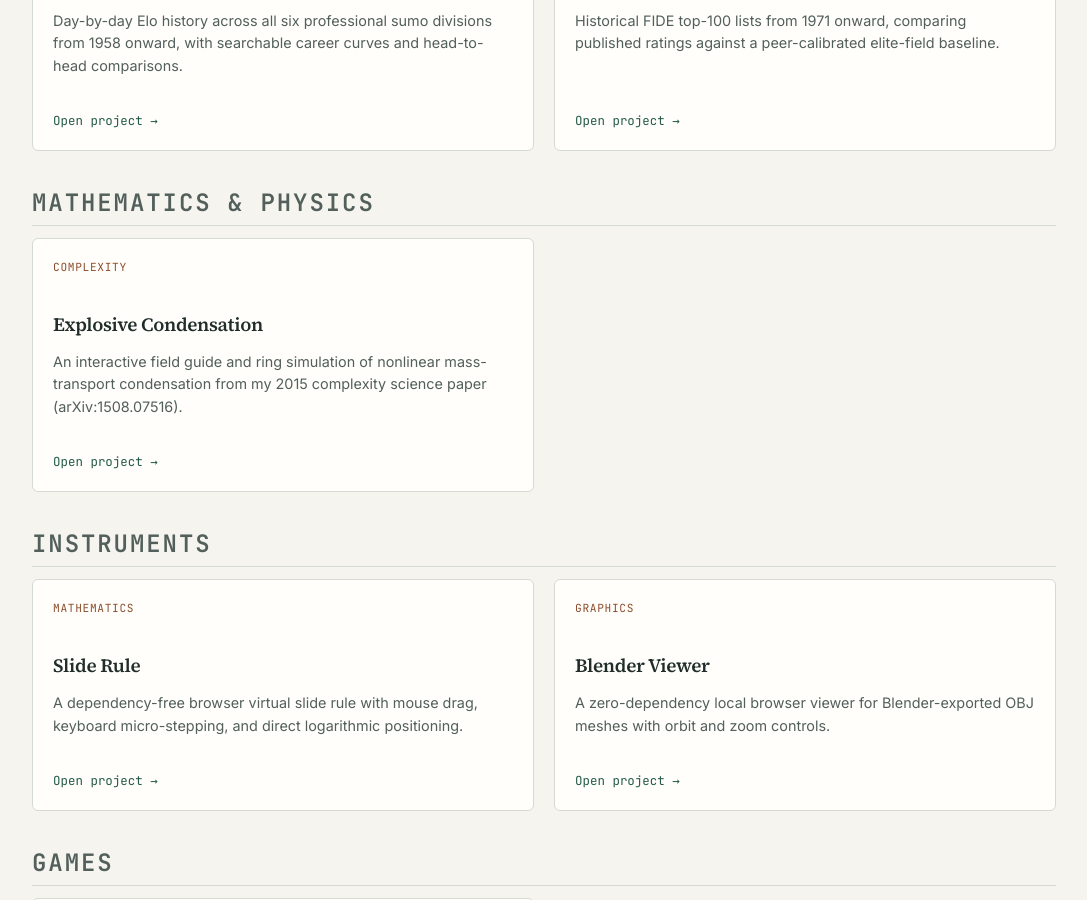
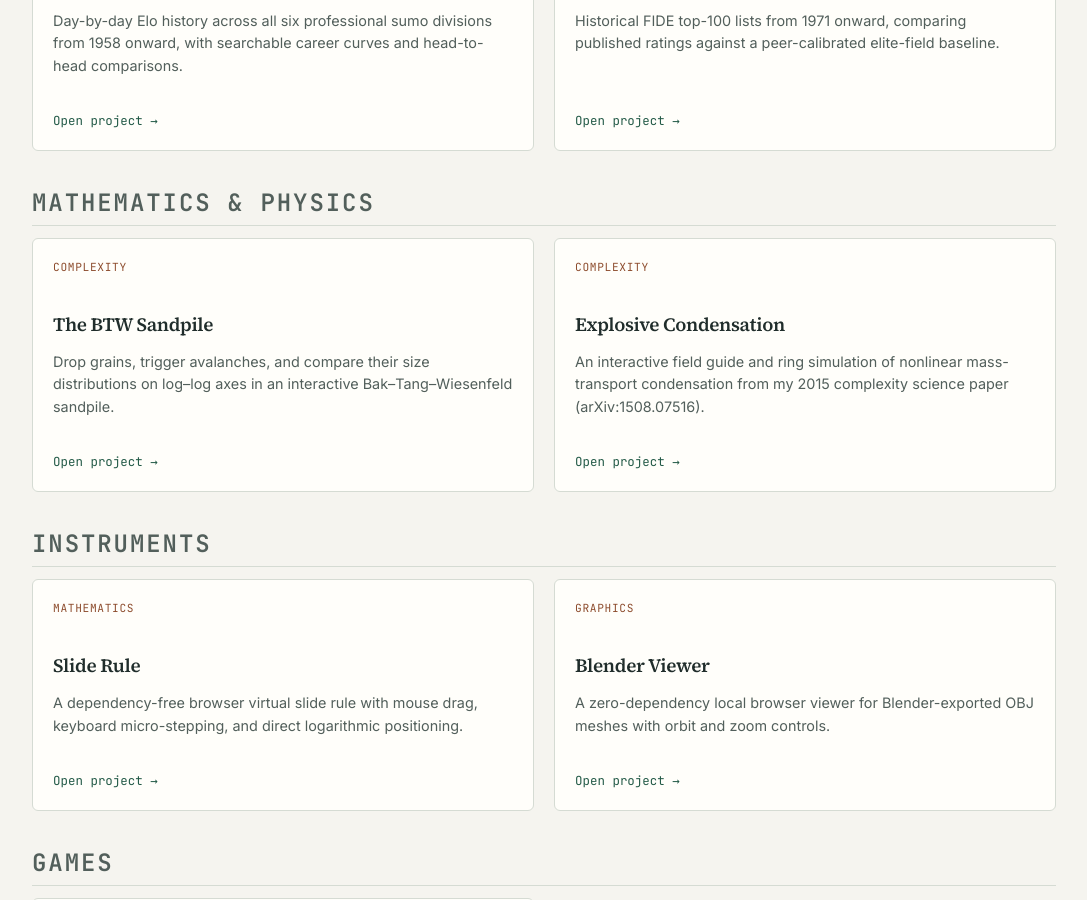
Before and after one commit to yuxichau/yuxichau, a Jekyll site: the page built from _pages/projects.md, in a window 1280 px wide and 900 px high, scrolled down 1405 px. Shown: the whole window, without its empty margins (96-1183 px from the left). Built offline with Jekyll 4.4.1, drawn with Linux system fonts in a browser that asks for light colours.

Commit message:
Publish interactive BTW sandpile lab

```diff
--- a/_data/projects.yml
+++ b/_data/projects.yml
@@ -43,6 +43,13 @@
   image: /assets/images/projects/hk-rent-index.png
   summary: "Hong Kong's private domestic rental index from 1979 onward by flat class, with rebased window comparisons."
 
+- title: "The BTW Sandpile"
+  url: /projects/btw-sandpile/
+  category: "Mathematics & Physics"
+  tag: "Complexity"
+  featured: false
+  summary: "Drop grains, trigger avalanches, and compare their size distributions on log–log axes in an interactive Bak–Tang–Wiesenfeld sandpile."
+
 - title: "Explosive Condensation"
   url: /projects/explosive-condensation/
   category: "Mathematics & Physics"
--- /dev/null
+++ b/_pages/btw-sandpile.html
@@ -0,0 +1,243 @@
+---
+layout: null
+permalink: /projects/btw-sandpile/
+description: "An interactive Bak–Tang–Wiesenfeld sandpile lab."
+---
+<!doctype html>
+<html lang="en" dir="ltr">
+<head>
+<meta charset="utf-8">
+<meta name="viewport" content="width=device-width, initial-scale=1">
+<meta name="color-scheme" content="light dark">
+<meta name="description" content="An interactive Bak–Tang–Wiesenfeld sandpile lab. Trigger avalanches and compare their size distributions on log–log axes.">
+<link rel="icon" type="image/svg+xml" href="{{ '/assets/images/favicon.svg' | relative_url }}">
+<link rel="canonical" href="{{ page.url | absolute_url }}">
+<title>The BTW sandpile | Systems Journal</title>
+<style>
+  :root{color-scheme:light dark;--bg:#f5f4ef;--paper:#fffefa;--ink:#202d2b;--muted:#525f5b;--green:#235a47;--accent:#8d4c2d;--line:#d5dbd3;--wash:#e7eee5;--button:#235a47;--on-button:#fffefa;--h0:#e7e8dc;--h1:#c5d6c6;--h2:#81aa92;--h3:#356752;--board:#f8f6ee;--flash:#dd9956;--serif:Georgia,serif;--sans:system-ui,sans-serif;--mono:ui-monospace,Menlo,monospace}
+  @media(prefers-color-scheme:dark){:root{--bg:#1a2320;--paper:#212d28;--ink:#eef2eb;--muted:#b9c5bd;--green:#a9d9bf;--accent:#edb795;--line:#43554b;--wash:#2a3a32;--button:#a9d9bf;--on-button:#14251d;--h0:#23332d;--h1:#355447;--h2:#568571;--h3:#93bda4;--board:#161f1c;--flash:#e7ad71}}
+  *,*::after,*::before{box-sizing:border-box} body{margin:0;background:var(--bg);color:var(--ink);font:1rem/1.6 var(--sans)}
+  a{color:var(--green);text-underline-offset:.22em} a:hover{text-decoration-thickness:2px} :focus-visible{outline:2px solid var(--green);outline-offset:3px}
+  h1,h2,h3{font-family:var(--serif);font-weight:600;line-height:1.13;margin:0;letter-spacing:-.035em} h2{font-size:clamp(1.6rem,3vw,2.2rem)} h3{font-size:1.25rem} p{margin:0} p+p{margin-block-start:.75rem}
+  .wrap{inline-size:min(100% - 3rem,70rem);margin-inline:auto}.site{border-block-end:1px solid var(--line)}.site .wrap{display:flex;justify-content:space-between;align-items:center;gap:.55rem 1rem;flex-wrap:wrap;padding-block:.85rem}.brand{font:600 1.22rem var(--serif);color:var(--ink);text-decoration:none}.site nav{display:flex;gap:1rem;font-size:.8rem}
+  .skip:not(:focus),.sr-only{position:absolute;inline-size:1px;block-size:1px;overflow:hidden;clip-path:inset(50%)} .skip:focus{display:inline-block;margin:.65rem}
+  .hero{padding-block:clamp(2rem,5vw,4.1rem) 1.6rem;display:grid;grid-template-columns:minmax(0,1fr) minmax(0,17rem);align-items:end;gap:1rem 2rem}.eyebrow,.label{font:600 .73rem/1.4 var(--mono);letter-spacing:.085em;text-transform:uppercase;color:var(--accent)}
+  h1{font-size:clamp(2.5rem,7vw,5rem);letter-spacing:-.058em;margin-block:.45rem .65rem}.lede{font:clamp(1.05rem,2.45vw,1.37rem)/1.45 var(--serif);max-inline-size:39rem;text-wrap:pretty}.hero aside{border-inline-start:1px solid var(--line);padding-inline-start:1rem;color:var(--muted);font-size:.86rem}.hero aside p+p{margin-block-start:.38rem}
+  .lab{display:grid;grid-template-columns:minmax(0,1fr) minmax(0,1fr);gap:1rem;align-items:start}.panel{background:var(--paper);border:1px solid var(--line);border-radius:8px;padding:clamp(.85rem,2.35vw,1.35rem);min-inline-size:0}.panel h2{margin-block:.2rem .25rem}.muted{color:var(--muted);font-size:.88rem}.panel-head{margin-block-end:.75rem}
+  .controls{display:flex;flex-wrap:wrap;gap:.43rem;align-items:center;margin-block:.7rem}.controls label{font-size:.84rem;color:var(--muted)}button,select{font:inherit;font-size:.82rem;min-block-size:2.5rem;border:1px solid var(--line);border-radius:5px;background:var(--paper);color:var(--ink);padding:.4rem .65rem}button{cursor:pointer}button:hover:not(:disabled){border-color:var(--green)}button:disabled{opacity:.55;cursor:not-allowed}.primary{color:var(--on-button);background:var(--button);border-color:var(--button)}
+  canvas{inline-size:100%;aspect-ratio:1;display:block;border:1px solid var(--line);border-radius:7px;background:var(--board);cursor:crosshair;margin-block:.65rem;touch-action:manipulation}canvas:focus-visible{outline-offset:4px}.legend,.metrics{display:flex;flex-wrap:wrap;gap:.32rem .8rem;color:var(--muted);font:.72rem/1.5 var(--mono)}.legend span{display:inline-flex;align-items:center;gap:.3rem}.swatch{inline-size:.66rem;block-size:.66rem;border-radius:2px;border:1px solid var(--line);display:inline-block;background:var(--swatch)}.metrics{border-block-start:1px solid var(--line);margin-block-start:.75rem;padding-block-start:.6rem}.metrics strong{color:var(--ink)}.last{margin-block-start:.55rem;min-block-size:2.8em}.hint{margin-block-start:.65rem}
+  .chart{inline-size:100%;block-size:auto;display:block;overflow:visible;margin-block:.35rem .2rem}.chart text{fill:var(--muted);font:13px var(--mono)}.chart .axis{stroke:var(--muted);stroke-width:1}.chart .grid{stroke:var(--line);stroke-width:1}.chart .curve{fill:none;stroke-width:2.2;vector-effect:non-scaling-stroke}.chart .current{stroke:var(--green)}.chart .pinned{stroke:var(--accent);stroke-dasharray:5 4}.chart .dot{fill:var(--green)}.chart .pinned-dot{fill:var(--accent)}.keys{display:flex;flex-wrap:wrap;gap:.25rem 1rem;font:.73rem/1.5 var(--mono);color:var(--muted)}.keys span::before{content:"";display:inline-block;vertical-align:middle;inline-size:1rem;border-block-start:2px solid var(--green);margin-inline-end:.35rem}.keys #pinned-key::before{border-block-start:2px dashed var(--accent)}.keys [hidden]{display:none}
+  .try{margin-block-start:1rem;padding:.75rem .85rem;background:var(--wash);border-radius:5px;font-size:.85rem}.try strong{color:var(--green)}
+  .notes{margin-block:2rem;display:grid;grid-template-columns:minmax(0,1fr) minmax(0,1fr);gap:1.35rem 2rem;border-block-start:1px solid var(--line);padding-block-start:1.5rem}.notes article{min-inline-size:0}.notes h3{margin-block:.3rem .55rem}.notes p{max-inline-size:62ch;font-size:.94rem}.equation{font:1.07rem/1.65 var(--serif);padding:.55rem .75rem;margin-block:.7rem;background:var(--wash);border-radius:4px;overflow-wrap:anywhere}.sources{padding-block:1.15rem 2rem;border-block-start:1px solid var(--line)}.sources ul{padding-inline-start:1.1rem;margin-block:.55rem 0;font-size:.86rem}.sources li+li{margin-block-start:.3rem}
+  @media(max-width:52rem){.hero{grid-template-columns:1fr}.hero aside{max-inline-size:36rem}.lab,.notes{grid-template-columns:1fr}.panel{inline-size:100%}canvas{max-inline-size:34rem;margin-inline:auto}}@media(max-width:31rem){.wrap{inline-size:calc(100% - 1.5rem)}.panel{padding:.75rem}.controls button,.controls select{min-block-size:2.75rem}}
+</style>
+</head>
+<body>
+<a class="skip" href="#main">Skip to the experiment</a>
+<header class="site"><div class="wrap"><a class="brand" href="{{ '/' | relative_url }}">Yu Xi Chau</a><nav aria-label="Main"><a href="{{ '/projects/' | relative_url }}">Projects</a><a href="{{ '/about/' | relative_url }}">About</a></nav></div></header>
+<main id="main" class="wrap" tabindex="-1">
+  <div class="hero">
+    <div><p class="eyebrow">Field notes / Complexity science</p><h1>The BTW sandpile</h1><p class="lede">One grain can do nothing at all, or set off an avalanche across the grid. What changes if the rule is always the same?</p></div>
+    <aside><p class="label">Bak · Tang · Wiesenfeld</p><p>A small model of <strong>self-organised criticality</strong>: how a system can develop cascades at many scales without tuning an external parameter to a threshold.</p></aside>
+  </div>
+  <div class="lab">
+    <section class="panel" aria-labelledby="play">
+      <div class="panel-head"><p class="label">01 / Play</p><h2 id="play">Drop a grain</h2><p id="board-help" class="muted">Click or tap a cell. With the board focused, use the arrow keys to move and Enter to drop.</p></div>
+      <div class="controls"><button class="primary" id="random" type="button">Random drop</button><button id="auto" type="button">Start auto-drop</button></div>
+      <canvas id="board" width="640" height="640" tabindex="0" aria-label="Interactive sandpile board" aria-describedby="board-help">Use Random drop to run the model without the board.</canvas>
+      <div class="legend" aria-label="Grains per cell"><span><i class="swatch" style="--swatch:var(--h0)"></i>0</span><span><i class="swatch" style="--swatch:var(--h1)"></i>1</span><span><i class="swatch" style="--swatch:var(--h2)"></i>2</span><span><i class="swatch" style="--swatch:var(--h3)"></i>3 grains</span><span><i class="swatch" style="--swatch:var(--flash)"></i>toppled last drop</span></div>
+      <p id="last" class="muted last"></p>
+      <div class="controls"><label for="size">Grid</label><select id="size"><option value="16">16 × 16</option><option value="32" selected>32 × 32</option><option value="48">48 × 48</option></select><button id="warm" type="button">Reset warmed</button><button id="empty" type="button">Start empty</button></div>
+      <p class="muted hint">The warmed pile has already received many random drops. Start empty to see cascades emerge as the grid fills.</p>
+    </section>
+    <section class="panel" aria-labelledby="measure">
+      <div class="panel-head"><p class="label">02 / Measure</p><h2 id="measure">How big are the avalanches?</h2><p class="muted">For each size <em>s</em>, the curve shows the fraction of nonzero avalanches with at least <em>s</em> topplings.</p></div>
+      <div class="controls"><button class="primary" id="collect" type="button">Collect 1,000 drops</button><button id="pin" type="button">Pin curve</button><button id="clear" type="button">Clear data</button></div>
+      <div class="controls"><label for="scale">Chart axes</label><select id="scale"><option value="log" selected>Log–log</option><option value="linear">Linear</option></select></div>
+      <svg id="chart" class="chart" viewBox="0 0 460 270" role="img" aria-labelledby="plot-title plot-desc"><title id="plot-title">Log–log plot of avalanche sizes</title><desc id="plot-desc">Waiting for random drops.</desc><g id="plot"></g></svg>
+      <div class="keys"><span id="current-key">Current grid</span><span id="pinned-key" hidden></span></div>
+      <div class="metrics" id="stats"></div>
+      <p class="muted hint">Only uniform random drops enter the chart. Drops with no topplings are counted below the plot but excluded from the curve.</p>
+      <div class="try"><strong>Try this:</strong> collect a curve on 16 × 16 and pin it. Switch to 48 × 48 and collect again. Do larger grids let avalanches reach bigger sizes?</div>
+    </section>
+  </div>
+  <div class="notes">
+    <article><p class="label">03 / Local rules</p><h3>Four grains and an open edge</h3><p>Each site holds an integer height <em>h</em>. Add one grain, then wait until the grid is stable before adding another. When <em>h</em> reaches 4, the site topples: it loses four grains and sends one in each cardinal direction.</p><div class="equation"><i>h</i><sub>site</sub> → <i>h</i><sub>site</sub> − 4; &nbsp; <i>h</i><sub>neighbour</sub> → <i>h</i><sub>neighbour</sub> + 1</div><p>Grains sent off-grid are lost. Away from the edge, toppling conserves grains. The order of legal topplings changes neither the final heights nor the total number of topplings. That’s the model’s <em>Abelian</em> property.</p></article>
+    <article><p class="label">04 / Reading the chart</p><h3>What a power law would look like</h3><p>If positive avalanche sizes obeyed a power law, their probability mass would fall as <i>s</i><sup>−τ</sup>. For τ &gt; 1, the large-<i>s</i> tail would then scale as:</p><div class="equation"><i>P</i>(<i>S</i> ≥ <i>s</i> | <i>S</i> &gt; 0) ∝ <i>s</i><sup>1−τ</sup></div><p>That would look straight over the scaling range on log–log axes. A short straight stretch isn’t proof. Finite grids limit the tail, and the two-dimensional BTW model has more complicated scaling than one universal fitted line would suggest.</p></article>
+    <article><p class="label">05 / Why it matters</p><h3>Simple rules, no typical cascade size</h3><p>Slow input builds up the pile; local topplings spread activity; the edges let grains escape. After a long run, the grid can produce cascades over many scales even though every input is the same size. Broad scaling here means no single typical scale <em>within the scaling range</em>, not that a finite board can produce arbitrarily large events.</p></article>
+    <article><p class="label">06 / Beyond the grid</p><h3>A possibility proof, not a diagnosis</h3><p>Think of a fault that accumulates stress slowly and releases it in slips of very different sizes. The sandpile shows how local thresholds and redistribution <em>can</em> generate that kind of broad spread. It doesn’t establish the mechanism behind real earthquakes. Different processes can give similar-looking plots, so field data and independent evidence still matter.</p></article>
+  </div>
+  <footer class="sources"><h3>Further reading</h3><ul><li><a href="https://doi.org/10.1103/PhysRevLett.59.381">Bak, Tang &amp; Wiesenfeld (1987): Self-organized criticality</a></li><li><a href="https://doi.org/10.1103/PhysRevLett.83.3952">Tebaldi, De Menech &amp; Stella (1999): Multifractal scaling and edge events</a></li></ul></footer>
+</main>
+<p id="announcement" class="sr-only" role="status"></p>
+<noscript><p class="wrap">Enable JavaScript to run the experiment. The explanation and sources are available above.</p></noscript>
+<script>
+'use strict';
+function makePile(n, seed) {
+  const cells = n*n, heights = new Uint16Array(cells), touched = new Uint8Array(cells);
+  const active = new Uint8Array(cells), queue = new Int32Array(cells), neighbours = new Int32Array(cells*4);
+  let rng = seed >>> 0, mass = 0;
+  for (let i=0;i<cells;i++) {
+    const x=i%n, y=Math.floor(i/n), j=i*4;
+    neighbours[j]=x>0?i-1:-1; neighbours[j+1]=x<n-1?i+1:-1;
+    neighbours[j+2]=y>0?i-n:-1; neighbours[j+3]=y<n-1?i+n:-1;
+  }
+  function randomSite() {
+    rng=(Math.imul(1664525,rng)+1013904223)>>>0;
+    return Math.floor(rng/4294967296*cells);
+  }
+  function drop(site, mark=true) {
+    let size=0, area=0, lost=0, count=0;
+    if(mark) touched.fill(0);
+    mass++;
+    if(++heights[site]>=4) { active[site]=1; queue[count++]=site; }
+    while(count) {
+      const i=queue[--count]; active[i]=0;
+      const times=heights[i]>>2;
+      heights[i]-=times*4; size+=times;
+      if(mark&&!touched[i]) { touched[i]=1; area++; }
+      for(let k=i*4;k<i*4+4;k++) {
+        const j=neighbours[k];
+        if(j<0) { lost+=times; continue; }
+        heights[j]+=times;
+        if(heights[j]>=4&&!active[j]) { active[j]=1; queue[count++]=j; }
+      }
+    }
+    mass-=lost;
+    return {site,size,area,lost};
+  }
+  return {n,cells,heights,touched,drop,randomSite,get mass(){return mass;}};
+}
+
+const $ = id => document.getElementById(id), canvas=$('board'), ctx=canvas.getContext('2d');
+const theme=matchMedia('(prefers-color-scheme: dark)'), fmt=new Intl.NumberFormat('en');
+const percentFmt=new Intl.NumberFormat('en',{style:'percent',maximumSignificantDigits:3});
+let pile, hist, total, positive, maximum, pinned=null, latest=null, cursor=0, autoTimer=0, pending=0, left=0;
+const announce = text => { $('announcement').textContent=text; };
+function randomDrop(mark=true) {
+  const result=pile.drop(pile.randomSite(),mark);
+  total++;
+  if(result.size) { positive++; maximum=Math.max(maximum,result.size); hist.set(result.size,(hist.get(result.size)||0)+1); }
+  if(mark) latest=result;
+}
+function rebuild(warmed,initial=false) {
+  stop();
+  const n=Number($('size').value);
+  pile=makePile(n,1987+n); cursor=Math.floor(n/2)*n+Math.floor(n/2);
+  hist=new Map(); total=positive=maximum=0; latest=null;
+  if(warmed) for(let i=0;i<8*pile.cells;i++) pile.drop(pile.randomSite(),false);
+  if(initial) for(let i=0;i<500;i++) randomDrop(i===499);
+  refresh();
+  if(!initial) announce(`${n} by ${n} grid, ${warmed?'warmed':'empty'}. Current samples cleared.`);
+}
+function drawBoard() {
+  const css=getComputedStyle(document.documentElement), color=v=>css.getPropertyValue(v).trim();
+  const colors=['--h0','--h1','--h2','--h3'].map(color);
+  const w=canvas.width, d=w/pile.n, gap=Math.max(1,d*.065);
+  ctx.fillStyle=color('--board'); ctx.fillRect(0,0,w,w);
+  for(let i=0;i<pile.cells;i++) {
+    const x=(i%pile.n)*d, y=Math.floor(i/pile.n)*d;
+    ctx.fillStyle=colors[pile.heights[i]]; ctx.fillRect(x+gap,y+gap,d-2*gap,d-2*gap);
+    if(pile.touched[i]) { ctx.fillStyle=color('--flash'); ctx.globalAlpha=.7; ctx.fillRect(x+gap,y+gap,d-2*gap,d-2*gap); ctx.globalAlpha=1; }
+  }
+  if(latest) {
+    ctx.fillStyle=color('--ink'); ctx.beginPath();
+    ctx.arc((latest.site%pile.n+.5)*d,(Math.floor(latest.site/pile.n)+.5)*d,Math.max(2,d*.16),0,2*Math.PI); ctx.fill();
+  }
+  if(document.activeElement===canvas) {
+    const x=(cursor%pile.n)*d, y=Math.floor(cursor/pile.n)*d;
+    ctx.strokeStyle=color('--paper'); ctx.lineWidth=4; ctx.strokeRect(x+2,y+2,d-4,d-4);
+    ctx.strokeStyle=color('--ink'); ctx.lineWidth=2; ctx.strokeRect(x+2,y+2,d-4,d-4);
+  }
+}
+function distribution() {
+  let tail=0;
+  const points=[...hist].sort((a,b)=>b[0]-a[0]).map(([size,count])=>[size,(tail+=count)/positive]).reverse();
+  return {n:pile.n, points, total, positive, maximum};
+}
+function drawChart() {
+  const current=distribution(), sets=[pinned,current].filter(s=>s&&s.positive);
+  const log=$('scale').value==='log', largest=Math.max(1,...sets.map(s=>s.maximum));
+  const xMax=Math.max(2,Math.ceil(Math.log10(largest)));
+  const yMax=Math.max(1,...sets.map(s=>Math.ceil(-Math.log10(s.points.at(-1)[1]))));
+  const unit=10**Math.floor(Math.log10(Math.max(1,largest/4)));
+  const step=[1,2,5,10].map(k=>k*unit).find(k=>k>=largest/4);
+  const nTicks=Math.ceil(largest/step);
+  const x=s=>68+(log?Math.log10(s)/xMax:s/(nTicks*step))*373;
+  const y=p=>20+(log?-Math.log10(p)/yMax:1-p)*196;
+  const xTicks=log?Array.from({length:xMax+1},(_,i)=>10**i):Array.from({length:nTicks+1},(_,i)=>i*step);
+  const yTicks=log?Array.from({length:yMax+1},(_,i)=>10**-i):[1,.75,.5,.25,0];
+  let html='';
+  for(const s of xTicks) {const xx=x(s);html+=`<line class="grid" x1="${xx}" x2="${xx}" y1="20" y2="216"/><text x="${xx}" y="237" text-anchor="middle">${fmt.format(s)}</text>`;}
+  for(const p of yTicks) {const yy=y(p);html+=`<line class="grid" x1="68" x2="441" y1="${yy}" y2="${yy}"/><text x="60" y="${yy+4}" text-anchor="end">${percentFmt.format(p)}</text>`;}
+  html+='<path class="axis" d="M68 20V216H441" fill="none"/><text x="255" y="262" text-anchor="middle">Topplings s · '+(log?'log–log axes':'linear axes')+'</text>';
+  for(const s of sets) {
+    const isPin=s===pinned, coords=s.points.map(([a,b])=>[x(a),y(b)]);
+    const path=coords.map(([a,b],i)=>i===0?`M${a},${b}`:`H${coords[i-1][0]}V${b}H${a}`).join('');
+    html+=`<path class="curve ${isPin?'pinned':'current'}" d="${path}"/><circle class="${isPin?'pinned-dot':'dot'}" cx="${coords.at(-1)[0]}" cy="${coords.at(-1)[1]}" r="3"/>`;
+  }
+  if(!sets.length) html+='<text x="254" y="116" text-anchor="middle">No avalanches sampled yet</text>';
+  $('plot').innerHTML=html;
+  $('plot-title').textContent=`${log?'Log–log':'Linear'} plot of avalanche sizes`;
+  $('plot-desc').textContent=`Current ${pile.n} by ${pile.n} grid: ${positive} positive avalanches, largest ${maximum} topplings.`+(pinned?` Pinned ${pinned.n} by ${pinned.n}: ${pinned.positive} positive avalanches, largest ${pinned.maximum}.`:'');
+  $('current-key').textContent=`Current · ${pile.n} × ${pile.n}`;
+  $('pinned-key').hidden=!pinned;
+  if(pinned) $('pinned-key').textContent=`Pinned · ${pinned.n} × ${pinned.n} · ${fmt.format(pinned.total)} drops`;
+  $('stats').innerHTML=`<span><strong>${fmt.format(total)}</strong> random ${total===1?'drop':'drops'}</span><span><strong>${fmt.format(total-positive)}</strong> without toppling</span><span><strong>${fmt.format(maximum)}</strong> largest size</span>`;
+  $('pin').disabled=!pinned&&!positive; $('pin').textContent=pinned?'Unpin curve':'Pin curve';
+}
+function lastText() {
+  if(!latest) return 'Ready. Add a grain to see which cells topple.';
+  const {size,area,lost}=latest;
+  return `Last drop: ${fmt.format(size)} ${size===1?'toppling':'topplings'} across ${fmt.format(area)} ${area===1?'cell':'cells'}; ${fmt.format(lost)} ${lost===1?'grain':'grains'} lost at the edge.`;
+}
+function refresh() {drawBoard(); drawChart(); $('last').textContent=lastText();}
+function stop() {
+  clearInterval(autoTimer); autoTimer=0;
+  clearTimeout(pending); pending=0; left=0;
+  $('auto').textContent='Start auto-drop'; $('collect').textContent='Collect 1,000 drops';
+}
+function manual(site) { stop(); cursor=site; latest=pile.drop(site); refresh(); announce(lastText()); }
+canvas.addEventListener('click',e=>{
+  const r=canvas.getBoundingClientRect(), n=pile.n;
+  const x=Math.min(n-1,Math.max(0,Math.floor((e.clientX-r.left)/r.width*n)));
+  const y=Math.min(n-1,Math.max(0,Math.floor((e.clientY-r.top)/r.height*n)));
+  manual(y*n+x);
+});
+canvas.addEventListener('keydown',e=>{
+  const delta={ArrowLeft:[-1,0],ArrowRight:[1,0],ArrowUp:[0,-1],ArrowDown:[0,1]}[e.key];
+  if(e.key==='Enter'||e.key===' ') {e.preventDefault(); manual(cursor); return;}
+  if(!delta) return;
+  e.preventDefault();
+  const n=pile.n, x=Math.max(0,Math.min(n-1,cursor%n+delta[0])), y=Math.max(0,Math.min(n-1,Math.floor(cursor/n)+delta[1]));
+  cursor=y*n+x; drawBoard(); announce(`Row ${y+1}, column ${x+1}, ${pile.heights[cursor]} grains.`);
+});
+canvas.addEventListener('focus',drawBoard); canvas.addEventListener('blur',drawBoard);
+theme.addEventListener('change',drawBoard);
+$('random').addEventListener('click',()=>{stop();randomDrop();refresh();announce(lastText());});
+$('auto').addEventListener('click',()=>{
+  if(autoTimer) {stop();announce('Auto-drop stopped.');return;}
+  stop(); $('auto').textContent='Stop auto-drop';
+  autoTimer=setInterval(()=>{randomDrop();refresh();},220); announce('Auto-drop started.');
+});
+$('collect').addEventListener('click',()=>{
+  if(left) {stop();announce('Collection stopped.');return;}
+  stop(); left=1000; $('collect').textContent='Stop collection';
+  function batch() {
+    const deadline=performance.now()+8;
+    do {left--; randomDrop(left%50===0);} while(left && performance.now()<deadline);
+    refresh();
+    if(left) pending=setTimeout(batch,0);
+    else {stop();announce(`Collected 1,000 drops. ${fmt.format(total)} random drops on this grid.`);}
+  }
+  pending=setTimeout(batch,0);
+});
+$('pin').addEventListener('click',()=>{pinned=pinned?null:distribution();drawChart();announce(pinned?'Curve pinned. Change the grid size to compare.':'Reference curve removed.');});
+$('scale').addEventListener('change',drawChart);
+$('clear').addEventListener('click',()=>{stop();hist.clear();total=positive=maximum=0;drawChart();announce('Current samples cleared. The grid and any pinned curve are unchanged.');});
+$('warm').addEventListener('click',()=>rebuild(true)); $('empty').addEventListener('click',()=>rebuild(false)); $('size').addEventListener('change',()=>rebuild(true));
+document.addEventListener('visibilitychange',()=>{if(document.hidden) stop();});
+rebuild(true,true);
+</script>
+</body>
+</html>
```
